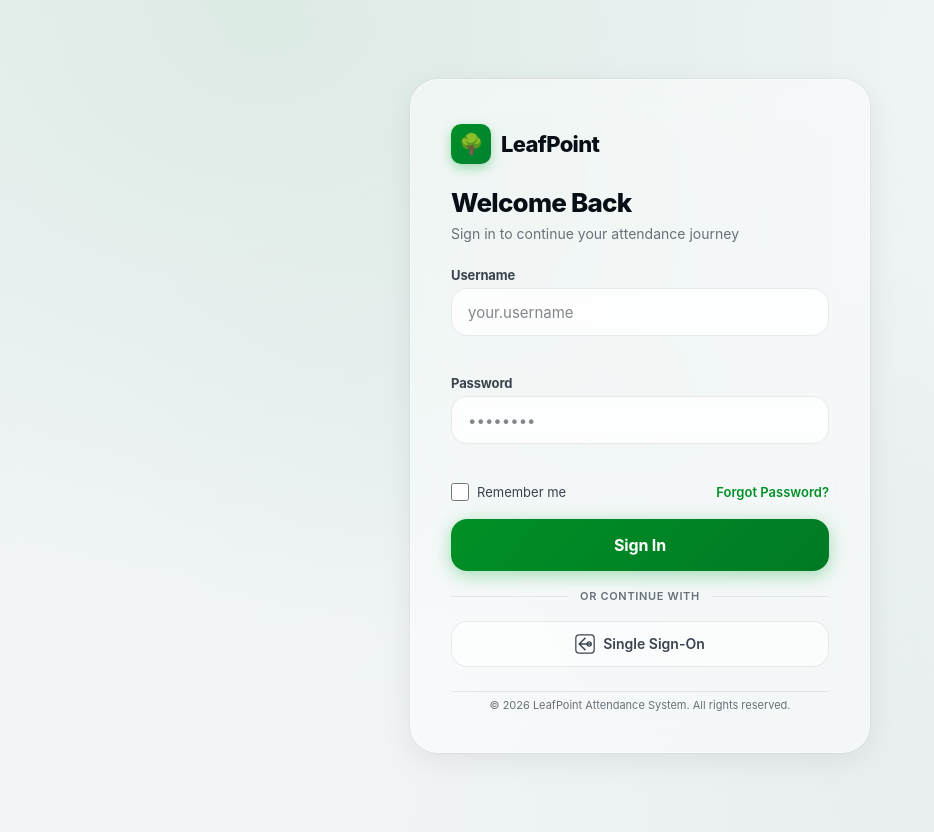
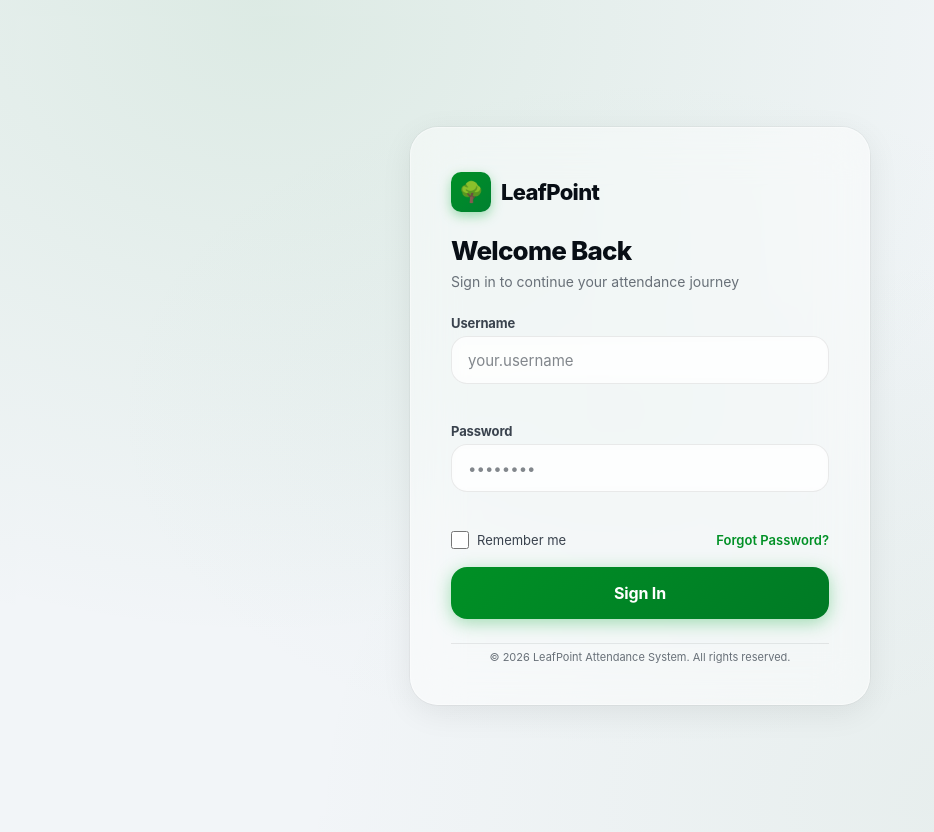
Before and after one commit to Toritaro28/TSE-Project, a PHP site: page /XAMPP/login.php in a window 1280 px wide. Shown: the whole page, without its empty margins (0-934 px from the left). Run offline with PHP 8.4, Linux system fonts and the light colour scheme.

Commit message:
remove useless button

```diff
--- a/login.php
+++ b/login.php
@@ -376,14 +376,6 @@ if ($_SERVER['REQUEST_METHOD'] === 'POST') {
         <span class="spinner"><span class="spinner-ring"></span></span>
       </button>
 
-      <!-- Divider -->
-      <div class="divider">or continue with</div>
-
-      <!-- SSO -->
-      <button type="button" class="sso-btn" id="sso-btn">
-        <svg width="20" height="20" viewBox="0 0 24 24" fill="none"><rect x="1" y="1" width="22" height="22" rx="4" stroke="currentColor" stroke-width="1.5"/><path d="M19 12H5M12 5l-7 7 7 7" stroke="currentColor" stroke-width="1.8" stroke-linecap="round" stroke-linejoin="round"/><circle cx="17" cy="12" r="2.5" stroke="currentColor" stroke-width="1.5"/></svg>
-        Single Sign-On
-      </button>
 
     </div>
   </form>
@@ -405,7 +397,6 @@ if ($_SERVER['REQUEST_METHOD'] === 'POST') {
   const passwordInput = document.getElementById('password');
   const usernameError = document.getElementById('email-error');
   const passwordError = document.getElementById('password-error');
-  const ssoBtn = document.getElementById('sso-btn');
 
   // ---- TOAST ----
   function showToast(msg, type) {
@@ -526,11 +517,6 @@ if ($_SERVER['REQUEST_METHOD'] === 'POST') {
     }
   });
 
-  // ---- SSO ----
-  ssoBtn.addEventListener('click', function() {
-    showToast('SSO is not configured yet. Please use username and password.');
-  });
-
   // ---- Restore remembered username ----
   try {
     const remembered = localStorage.getItem('leafpoint_remembered_username');
```
